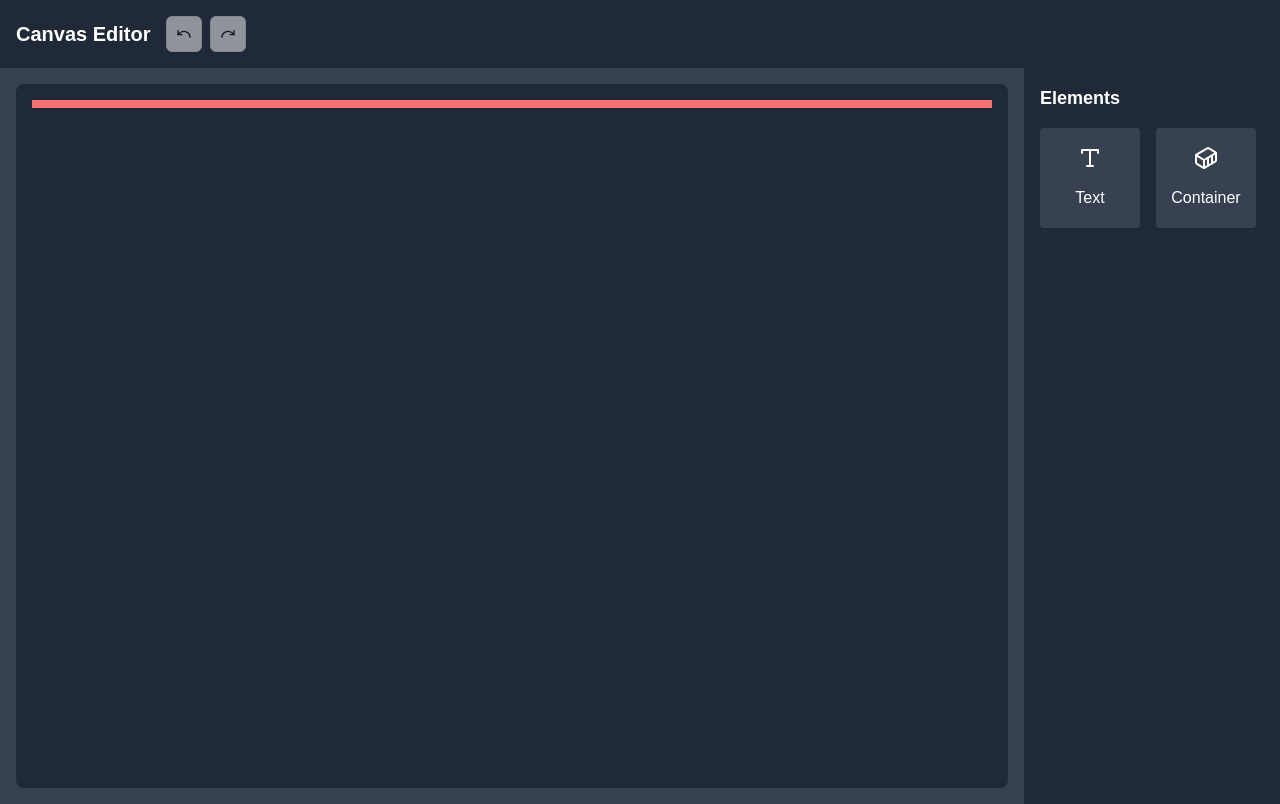
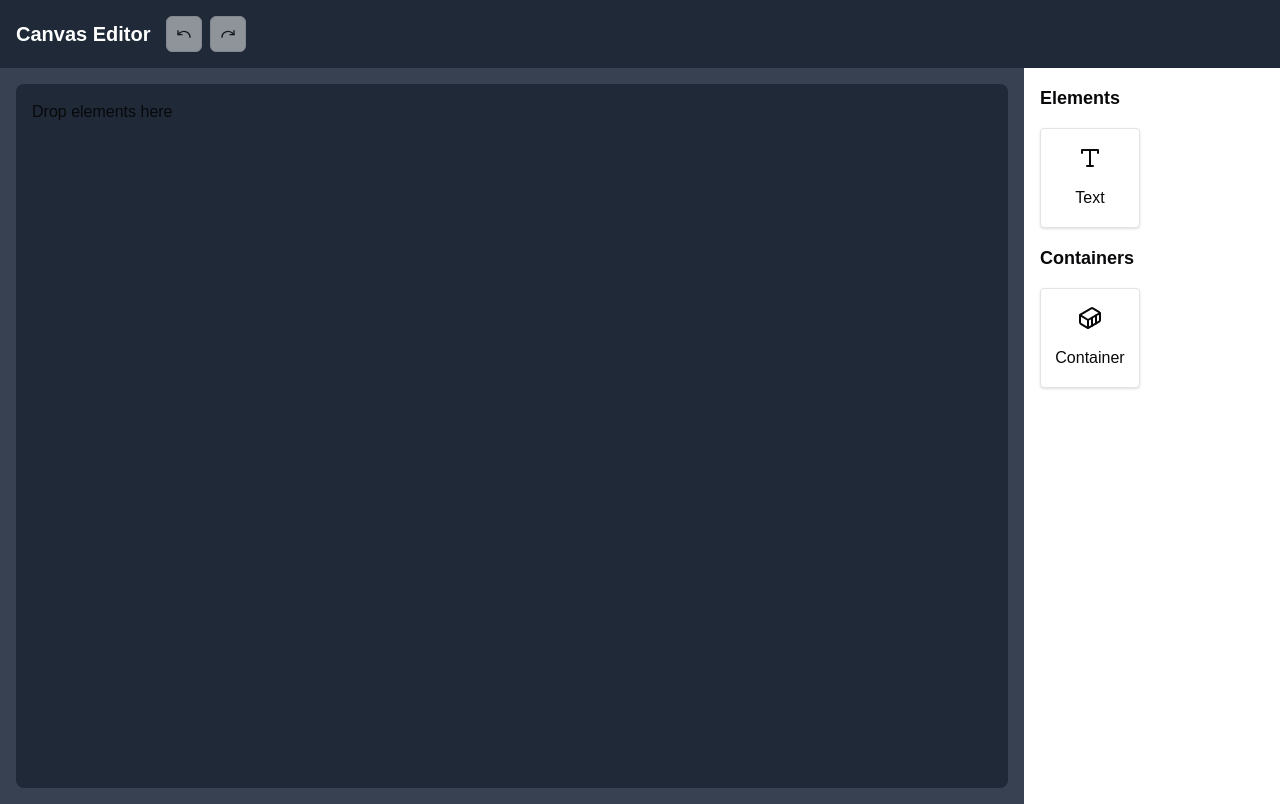
Before and after one commit to padhi190/react-email-builder, a Next.js app: page / in a window 1280 px wide. Built offline with nearby package versions, Linux system fonts and the light colour scheme.

Commit message:
show prop changes in real time, not stored if not saved

```diff
--- a/src/components/Canvas.tsx
+++ b/src/components/Canvas.tsx
@@ -40,11 +40,12 @@ export function Canvas({}: CanvasProps) {
 
   console.log('drop target', dropTarget);
   const [, drop] = useDrop({
-    accept: ['element', 'canvasElement'],
+    accept: ['element', 'canvasElement', 'containerElement'],
     hover: (item: EmailElement<any> & { index?: number }, monitor) => {
       if (
         monitor.isOver({ shallow: false }) &&
-        monitor.getItemType() === 'element' &&
+        (monitor.getItemType() === 'element' ||
+          monitor.getItemType() === 'containerElement') &&
         dropTarget === null
       ) {
         console.log('hovring');
@@ -65,7 +66,7 @@ export function Canvas({}: CanvasProps) {
 
   const handleCanvasClick = (e: React.MouseEvent) => {
     if (e.target === e.currentTarget) {
-      dispatch({ type: 'SELECT_ELEMENT', payload: { id: null } });
+      dispatch({ type: 'SELECT_ELEMENT', payload: { element: null } });
     }
   };
 
@@ -75,12 +76,11 @@ export function Canvas({}: CanvasProps) {
     // dispatch({ type: 'SELECT_ELEMENT', payload: { id: null } });
   };
 
-  const selectedElement =
-    state.elements.find((el) => el.id === state.selectedElementId) || null;
+  const selectedElement = state.selectedElement;
 
-  const handleElementSelect = (id: string) => {
+  const handleElementSelect = (element: EmailElement<any>) => {
     // setSelectedElementId((prevId) => (prevId === id ? null : id));
-    dispatch({ type: 'SELECT_ELEMENT', payload: { id } });
+    dispatch({ type: 'SELECT_ELEMENT', payload: { element } });
   };
 
   return (
@@ -92,16 +92,17 @@ export function Canvas({}: CanvasProps) {
       >
         <div className="bg-gray-800 rounded-lg p-4 h-full overflow-y-auto">
           {state.elements.length === 0 ? (
-            <DropZone
-              onDrop={(item) => handleDrop(item, 0, 'above')}
-              isActive={
-                dropTarget?.index === 0 && dropTarget.position === 'above'
-              }
-              setDropTarget={setDropTarget}
-              index={0}
-              position="above"
-            />
+            <div>Drop elements here</div>
           ) : (
+            // <DropZone
+            //   onDrop={(item) => handleDrop(item, 0, 'above')}
+            //   isActive={
+            //     dropTarget?.index === 0 && dropTarget.position === 'above'
+            //   }
+            //   setDropTarget={setDropTarget}
+            //   index={0}
+            //   position="above"
+            // />
             state.elements.map((element, index) => (
               <React.Fragment key={element.id}>
                 {index === 0 && (
@@ -121,10 +122,10 @@ export function Canvas({}: CanvasProps) {
                   index={index}
                   onDelete={handleDelete}
                   //   isSelected={selectedElementId === element.id}
-                  isSelected={state.selectedElementId === element.id}
+                  isSelected={state.selectedElement?.id === element.id}
                   onSelect={(e: React.MouseEvent) => {
                     e.stopPropagation();
-                    handleElementSelect(element.id);
+                    handleElementSelect(element);
                   }}
                 />
                 {index < state.elements.length - 1 && (
@@ -142,7 +143,7 @@ export function Canvas({}: CanvasProps) {
               </React.Fragment>
             ))
           )}
-          {state.elements.length > 0 && (
+          {/* {state.elements.length > 0 && (
             <DropZone
               onDrop={(item) =>
                 handleDrop(item, state.elements.length - 1, 'below')
@@ -155,11 +156,14 @@ export function Canvas({}: CanvasProps) {
               index={state.elements.length - 1}
               position="below"
             />
-          )}
+          )} */}
           <div
-            className={cn('w-full bg-blue-500 opacity-0 transition-opacity', {
-              'opacity-100 h-4': dropTarget?.index === state.elements.length,
-            })}
+            className={cn(
+              'w-full bg-gray-500 opacity-0 transition-opacity rounded-lg',
+              {
+                'opacity-80 h-20': dropTarget?.index === state.elements.length,
+              }
+            )}
           />
         </div>
       </div>
--- a/src/components/RightSidebar.tsx
+++ b/src/components/RightSidebar.tsx
@@ -1,7 +1,13 @@
 import React, { useRef } from 'react';
 import { useDrag } from 'react-dnd';
-import { EmailElement, emailElements } from '@/types/EditorTypes';
+import {
+  containerElements,
+  EmailElement,
+  emailElements,
+} from '@/types/EditorTypes';
 import { ElementEditor } from '@/components/elements/ElementEditor';
+import { cn } from '@/lib/utils';
+import { Card } from './ui/card';
 
 interface RightSidebarProps {
   selectedElement: EmailElement<any> | null;
@@ -9,21 +15,30 @@ interface RightSidebarProps {
 
 export function RightSidebar({ selectedElement }: RightSidebarProps) {
   return (
-    <div className="w-64 bg-gray-800 p-4">
+    <div className="w-64 bg-background p-4 text-foreground">
       {selectedElement ? (
         <ElementEditor element={selectedElement} />
       ) : (
         <>
-          <h2 className="text-white text-lg font-semibold mb-4">Elements</h2>
+          <h2 className="text-lg font-semibold mb-4">Elements</h2>
           <div className="grid grid-cols-2 gap-2">
-            <DraggableElementType
-              key={emailElements.text.id}
-              element={emailElements.text}
-            />
-            <DraggableElementType
-              key={emailElements.container.id}
-              element={emailElements.container}
-            />
+            {emailElements.map((element) => (
+              <DraggableElementType
+                key={element.id}
+                element={element}
+                type="element"
+              />
+            ))}
+          </div>
+          <h2 className="text-lg font-semibold my-4">Containers</h2>
+          <div className="grid grid-cols-2 gap-2">
+            {containerElements.map((element) => (
+              <DraggableElementType
+                key={element.id}
+                element={element}
+                type="containerElement"
+              />
+            ))}
           </div>
         </>
       )}
@@ -31,12 +46,19 @@ export function RightSidebar({ selectedElement }: RightSidebarProps) {
   );
 }
 
-function DraggableElementType({ element }: { element: EmailElement<any> }) {
+function DraggableElementType({
+  element,
+  type,
+}: {
+  element: EmailElement<any>;
+  type: string;
+}) {
   const dragRef = useRef<HTMLDivElement>(null);
-  const [, drag] = useDrag(() => ({
-    type: 'element',
+  const [{ isDragging }, drag] = useDrag({
+    type,
     item: { ...element, id: `${element.type}-${Date.now()}` },
-  }));
+    collect: (monitor) => ({ isDragging: monitor.isDragging() }),
+  });
 
   // Connect the drag ref to the div ref
   drag(dragRef);
@@ -44,12 +66,15 @@ function DraggableElementType({ element }: { element: EmailElement<any> }) {
   const Icon = element.icon;
 
   return (
-    <div
+    <Card
       ref={dragRef}
-      className="bg-gray-700 text-white p-2 rounded cursor-move flex flex-col justify-center items-center gap-4 h-[100px] w-[100px] capitalize"
+      className={cn(
+        'bg-background p-2 rounded cursor-move flex flex-col justify-center items-center gap-4 h-[100px] w-[100px] capitalize',
+        isDragging && 'opacity-50'
+      )}
     >
       <Icon size={24} />
       {element.type}
-    </div>
+    </Card>
   );
 }
--- a/src/components/elements/Container.tsx
+++ b/src/components/elements/Container.tsx
@@ -24,7 +24,7 @@ export const ContainerEmailElement: EmailElement<ContainerProperties> = {
   content: ({ backgroundColor, content }: ContainerProperties) => {
     const [isActive, setIsActive] = useState(false);
     const [, drop] = useDrop({
-      accept: ['element'],
+      accept: ['element', 'containerElement'],
       drop: (item, monitor) => {
         if (monitor.didDrop()) {
           return;
--- a/src/components/elements/Text.tsx
+++ b/src/components/elements/Text.tsx
@@ -11,7 +11,7 @@ const type: ElementType = 'text';
 
 const properties = {
   text: 'Text Placeholder',
-  color: '#ffffff',
+  color: '#000000',
 };
 
 type TextProperties = typeof properties;
@@ -27,7 +27,7 @@ export const TextEmailElement: EmailElement<TextProperties> = {
   icon: Type,
   propertiesContent: ({ text, color, onChange }) => {
     return (
-      <div className="space-y-4 text-white">
+      <div className="space-y-4">
         <div className="space-y-2">
           <Label htmlFor="text-content">Text Content</Label>
           <Textarea
--- /dev/null
+++ b/src/components/ui/card.tsx
@@ -0,0 +1,76 @@
+import * as React from "react"
+
+import { cn } from "@/lib/utils"
+
+const Card = React.forwardRef<
+  HTMLDivElement,
+  React.HTMLAttributes<HTMLDivElement>
+>(({ className, ...props }, ref) => (
+  <div
+    ref={ref}
+    className={cn(
+      "rounded-xl border bg-card text-card-foreground shadow",
+      className
+    )}
+    {...props}
+  />
+))
+Card.displayName = "Card"
+
+const CardHeader = React.forwardRef<
+  HTMLDivElement,
+  React.HTMLAttributes<HTMLDivElement>
+>(({ className, ...props }, ref) => (
+  <div
+    ref={ref}
+    className={cn("flex flex-col space-y-1.5 p-6", className)}
+    {...props}
+  />
+))
+CardHeader.displayName = "CardHeader"
+
+const CardTitle = React.forwardRef<
+  HTMLParagraphElement,
+  React.HTMLAttributes<HTMLHeadingElement>
+>(({ className, ...props }, ref) => (
+  <h3
+    ref={ref}
+    className={cn("font-semibold leading-none tracking-tight", className)}
+    {...props}
+  />
+))
+CardTitle.displayName = "CardTitle"
+
+const CardDescription = React.forwardRef<
+  HTMLParagraphElement,
+  React.HTMLAttributes<HTMLParagraphElement>
+>(({ className, ...props }, ref) => (
+  <p
+    ref={ref}
+    className={cn("text-sm text-muted-foreground", className)}
+    {...props}
+  />
+))
+CardDescription.displayName = "CardDescription"
+
+const CardContent = React.forwardRef<
+  HTMLDivElement,
+  React.HTMLAttributes<HTMLDivElement>
+>(({ className, ...props }, ref) => (
+  <div ref={ref} className={cn("p-6 pt-0", className)} {...props} />
+))
+CardContent.displayName = "CardContent"
+
+const CardFooter = React.forwardRef<
+  HTMLDivElement,
+  React.HTMLAttributes<HTMLDivElement>
+>(({ className, ...props }, ref) => (
+  <div
+    ref={ref}
+    className={cn("flex items-center p-6 pt-0", className)}
+    {...props}
+  />
+))
+CardFooter.displayName = "CardFooter"
+
+export { Card, CardHeader, CardFooter, CardTitle, CardDescription, CardContent }
--- a/src/contexts/CanvasContext.tsx
+++ b/src/contexts/CanvasContext.tsx
@@ -15,7 +15,14 @@ type CanvasAction =
     }
   | { type: 'DELETE_ELEMENT'; payload: { id: string } }
   | { type: 'UPDATE_ELEMENT'; payload: { element: EmailElement<any> } }
-  | { type: 'SELECT_ELEMENT'; payload: { id: string | null } }
+  | {
+      type: 'SELECT_ELEMENT';
+      payload: { element: EmailElement<any> | null };
+    }
+  | {
+      type: 'UPDATE_SELECTED_ELEMENT_PROPS';
+      payload: { properties: EmailElement<any>['properties'] };
+    }
   | { type: 'UNDO' }
   | { type: 'REDO' };
 
@@ -23,7 +30,8 @@ type CanvasAction =
 interface CanvasState {
   present: {
     elements: EmailElement<any>[];
-    selectedElementId: string | null;
+    selectedElement: EmailElement<any> | null;
+    selectedElementProps?: EmailElement<any>['properties'];
   };
   past: Array<CanvasState['present']>;
   future: Array<CanvasState['present']>;
@@ -31,9 +39,10 @@ interface CanvasState {
 
 // Update initial state
 const initialState: CanvasState = {
-  present: { elements: [], selectedElementId: null },
+  present: { elements: [], selectedElement: null },
   past: [],
   future: [],
+  // selectedElementProps: null,
 };
 
 // Update reducer function
@@ -58,13 +67,20 @@ function canvasReducer(state: CanvasState, action: CanvasAction): CanvasState {
         present: newPresent,
       };
     }
+    case 'UPDATE_SELECTED_ELEMENT_PROPS': {
+      const newPresent = handleAction(state.present, action);
+      return {
+        ...state,
+        present: newPresent,
+      };
+    }
     case 'UNDO':
       if (state.past.length === 0) return state;
       const previous = state.past[state.past.length - 1];
       const newPast = state.past.slice(0, state.past.length - 1);
       return {
         past: newPast,
-        present: { ...previous, selectedElementId: null },
+        present: { ...previous, selectedElement: null },
         future: [state.present, ...state.future],
       };
     case 'REDO':
@@ -73,7 +89,7 @@ function canvasReducer(state: CanvasState, action: CanvasAction): CanvasState {
       const newFuture = state.future.slice(1);
       return {
         past: [...state.past, state.present],
-        present: { ...next, selectedElementId: null },
+        present: { ...next, selectedElement: null },
         future: newFuture,
       };
     default:
@@ -106,7 +122,7 @@ function handleAction(
         elements: state.elements.filter(
           (element) => element.id !== action.payload.id
         ),
-        selectedElementId: null,
+        selectedElement: null,
       };
     case 'UPDATE_ELEMENT':
       return {
@@ -118,12 +134,19 @@ function handleAction(
         ),
       };
     case 'SELECT_ELEMENT':
+      const isTogglingSelect =
+        action.payload.element?.id === state.selectedElement?.id;
       return {
         ...state,
-        selectedElementId:
-          action.payload.id === state.selectedElementId
-            ? null
-            : action.payload.id,
+        selectedElement: isTogglingSelect ? null : action.payload.element,
+        selectedElementProps: isTogglingSelect
+          ? null
+          : action.payload.element?.properties,
+      };
+    case 'UPDATE_SELECTED_ELEMENT_PROPS':
+      return {
+        ...state,
+        selectedElementProps: action.payload.properties,
       };
     default:
       return state;
--- a/src/types/EditorTypes.ts
+++ b/src/types/EditorTypes.ts
@@ -3,23 +3,32 @@ import { TextEmailElement } from '@/components/elements/Text';
 
 export type ElementType = 'text' | 'container';
 
-export type EmailElement<TProps> = {
+export interface EmailElement<TProps> {
   id: string;
   type: ElementType;
   icon: React.ElementType;
   content: React.FC<TProps>;
   propertiesContent: React.FC<TProps & { onChange: Function }>;
   properties: TProps;
-};
+}
 
-type EmailElementsType = {
-  [key in ElementType]: EmailElement<any>;
-};
+export interface ContainerElement<TProps> extends EmailElement<TProps> {}
 
-export const emailElements: EmailElementsType = {
-  text: TextEmailElement,
-  container: ContainerEmailElement,
-};
+// type EmailElementsType = {
+//   [key in ElementType]: EmailElement<any>;
+// };
+
+// export const emailElements: EmailElementsType = {
+//   text: TextEmailElement,
+//   container: ContainerEmailElement,
+// };
+
+export const emailElements: EmailElement<any>[] = [TextEmailElement];
+
+export const containerElements: ContainerElement<any>[] = [
+  ContainerEmailElement,
+];
+
 export interface CanvasState {
   elements: EmailElement<any>[];
 }
```
Also changed, not shown: src/components/elements/ElementEditor.tsx (+18 -7 lines), src/components/elements/ElementRenderer.tsx (+14 -11 lines).
